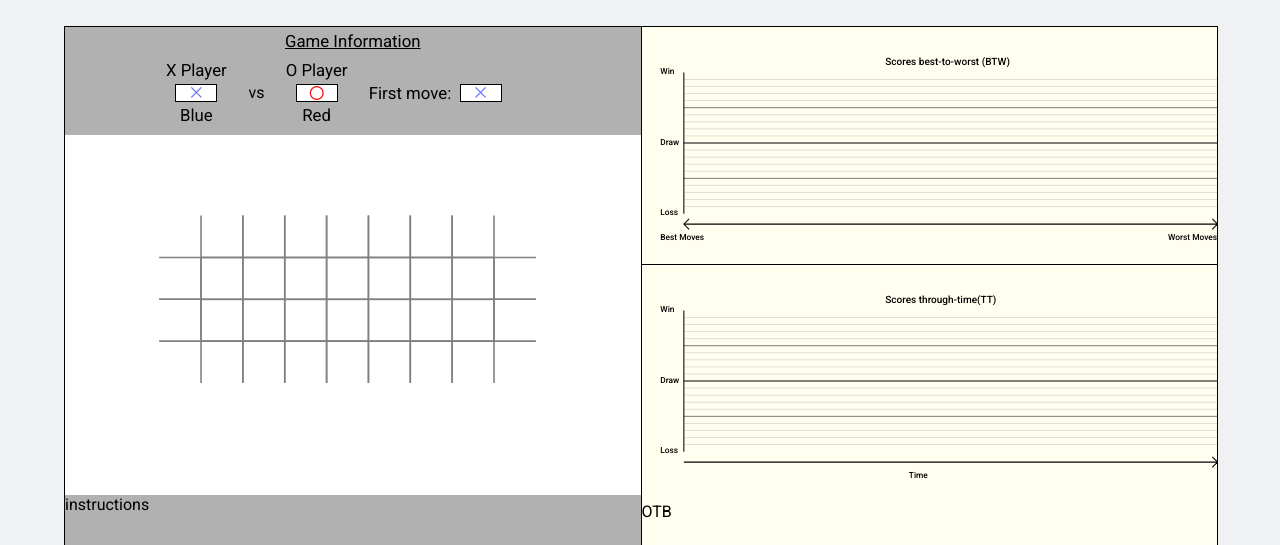
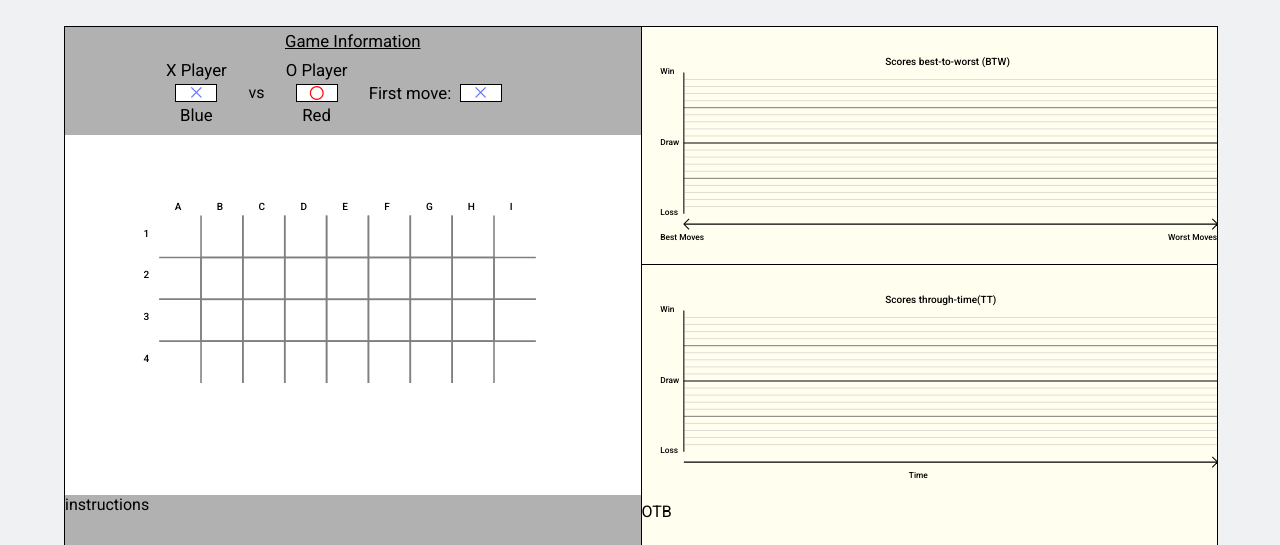
Before and after one commit to montaser85/mnk_task1, a Svelte app: page / in a window 1280 px wide. Shown: the top 545 px of the page. Built offline with nearby package versions, Linux system fonts and the light colour scheme.

Commit message:
board set

```diff
--- a/src/components/GameBoard.svelte
+++ b/src/components/GameBoard.svelte
@@ -1,37 +1,24 @@
 <script>
     import { scaleLinear, scaleOrdinal } from "d3-scale";
+  import { each } from "svelte/internal";
 
     let GB_X1=180;
     let GB_Y1=0;
     let boardBoxWidth=80;
     let boardBoxHeight=80;
-
     let viewBoxWidth=1100;
     let viewBoxHeight=380;
     let xScaleTicks=[];
     let xScaleNew;
-    // xScaleNew=scaleLinear()
-	// 		.domain([1,360]);
-    // xScaleTicks=xScaleNew.ticks(35);
-    // console.log(xScaleTicks);
-    // let xIndex;
     let boxArray=[];
     let boxNum = 36;
     let column_num=9;
     let column_index;
     let row_index;
+    let column_names=["A","B","C","D","E","F","G","H","I",]
+    let row_names=["1","2","3","4"]
     boxArray=Array.apply(null, {length: boxNum}).map(Number.call, Number)
-    console.log(boxArray)
-    let i;
     let box;
-    // for(i=0;i<36;i++){
-    //     box=boxArray[i]
-    //     column_index=box%9
-    //     row_index=(box-(box%9))/9
-    //     console.log("Number: "+box)
-    //     console.log("row: "+row_index)
-    //     console.log("column: "+column_index)
-    // }
 </script>
 <main>
     <div id="GameBoard">
@@ -83,6 +70,15 @@
                         <rect class="BoardBox" x={GB_X1+(column_index*boardBoxHeight)} y={GB_Y1+(row_index*boardBoxHeight)} width={boardBoxHeight} height={boardBoxWidth}/>
                     {/if}
                 {/each}
+
+                <!-- Column labels -->
+                {#each column_names as column_name}
+                    <text class="BoardLabels" x={GB_X1+30+(boardBoxHeight*column_names.indexOf(column_name))} y={GB_Y1-10}>{column_name}</text>
+                {/each}
+                <!-- Row labels -->
+                {#each row_names as row_name}
+                    <text class="BoardLabels" x={GB_X1-30} y={GB_Y1+(boardBoxHeight/2)+(boardBoxHeight*row_names.indexOf(row_name))}>{row_name}</text>
+                {/each}
             </g>
         </svg>
     </div>
@@ -104,5 +100,9 @@
         stroke: gray;
         stroke-width: 3px;
     }
+    .BoardLabels{
+        font-weight: 500;
+        font-size: larger;
+    }
 
 </style>
--- a/src/components/ScoresThroughTime.svelte
+++ b/src/components/ScoresThroughTime.svelte
@@ -106,7 +106,6 @@
     }
     .y_labels{
         font-weight: 500;
-
     }
     .ChartHeading{
         font-weight: 500;
```
